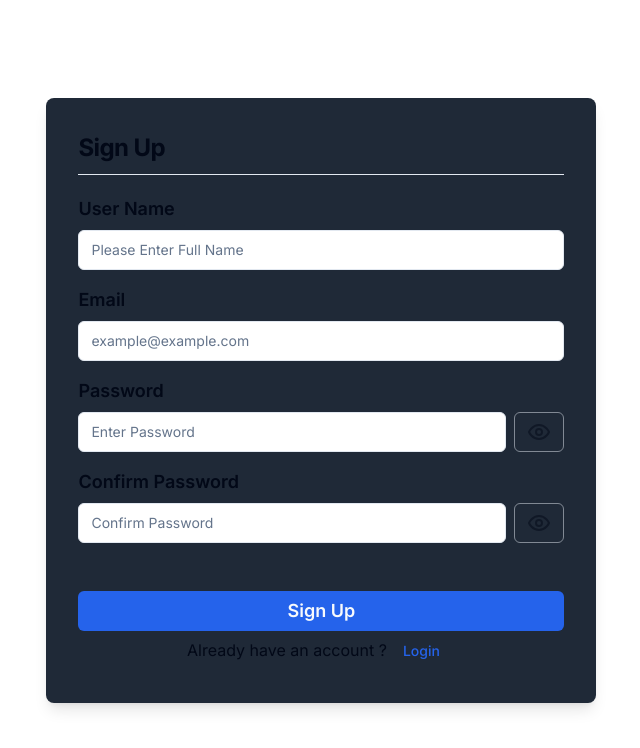
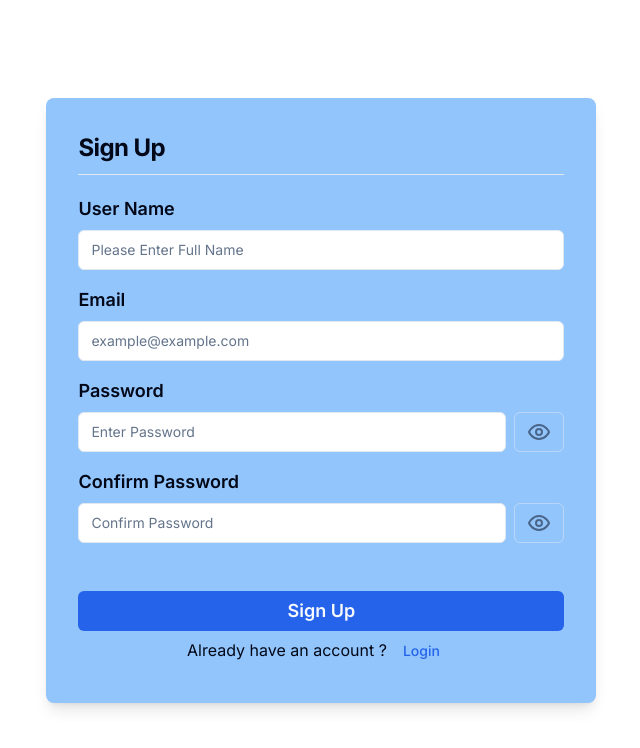
Before and after one commit to Kowthem2910/Task-Manager, a React (Vite) app in the folder Frontend/: page /signup in a window 1280 px wide. Shown: the top 748 px of the page, without its empty margins (0-640 px from the left). Built offline with nearby package versions, Linux system fonts and the light colour scheme; no server answers; the database is empty.

Commit message:
color issue rectified

```diff
--- a/Frontend/src/pages/Login.jsx
+++ b/Frontend/src/pages/Login.jsx
@@ -62,7 +62,7 @@ const Login = () => {
 
   return (
     <div className="relative animate__animated animate__fadeInDownBig h-screen overflow-hidden bg-white w-screen flex items-center justify-around z-10">
-      <div className="animate__animated animate__fadeInLeftBig w-[350px] md:w-[450px] h-[450px] rounded-lg bg-gray-800 shadow-lg flex flex-col items-center ">
+      <div className="animate__animated animate__fadeInLeftBig w-[350px] md:w-[450px] h-[450px] rounded-lg bg-blue-300 dark:bg-slate-900 shadow-lg flex flex-col items-center ">
         <form
           className=" h-full w-full box-border p-12 flex flex-col justify-start"
           onSubmit={(e) => {
--- a/Frontend/src/pages/SignUp.jsx
+++ b/Frontend/src/pages/SignUp.jsx
@@ -65,7 +65,7 @@ const SignUp = () => {
 
   return (
     <div className="animate__animated animate__fadeInDownBig h-screen overflow-hidden bg-white w-screen flex items-center justify-around">
-      <div className="bg-gray-800 shadow-lg rounded-lg p-4 w-[350px] md:w-[550px] h-max flex flex-col items-center">
+      <div className="bg-blue-300 dark:bg-slate-900 shadow-lg rounded-lg p-4 w-[350px] md:w-[550px] h-max flex flex-col items-center">
         <form
           className=" h-full w-full box-border p-4 flex flex-col justify-start"
           onSubmit={(e) => {
@@ -82,6 +82,7 @@ const SignUp = () => {
               value={userName}
               placeholder="Please Enter Full Name"
               onChange={(e) => setUserName(e.target.value)}
+              className='bg-white'
             />
           </div>
           <div className=" flex flex-col gap-2 mb-4">
@@ -128,6 +129,7 @@ const SignUp = () => {
                 placeholder="Confirm Password"
                 value={confirmPassword}
                 onChange={(e) => setConfirmPassword(e.target.value)}
+                className='bg-white'
               />
               <Toggle
                 variant="outline"
```
